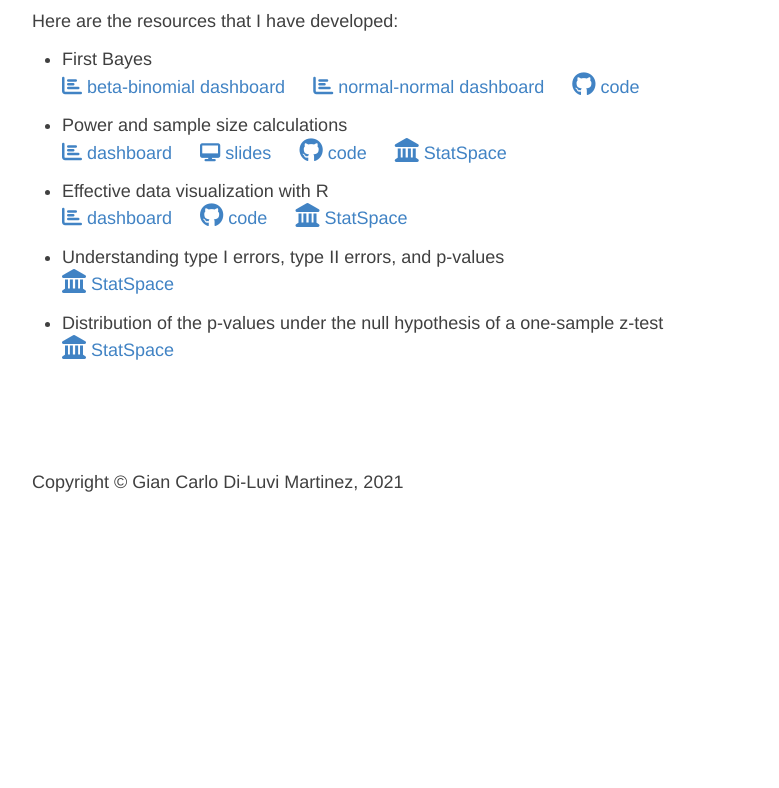
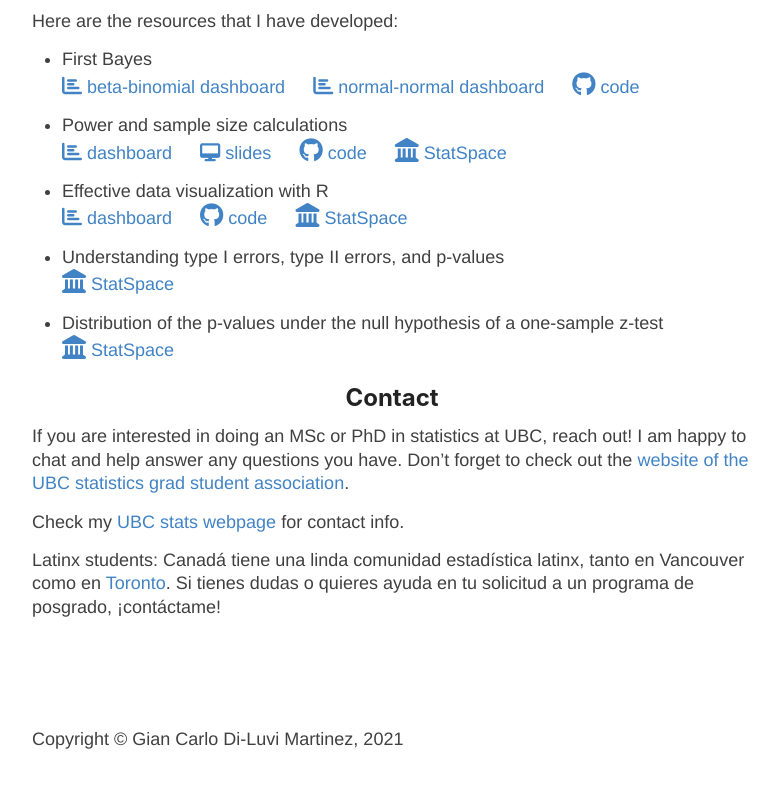
Before and after one commit to giankdiluvi/giankdiluvi.github.io, a Jekyll site: the page built from index.md, in a window 1280 px wide and 900 px high, scrolled down 1714 px. Shown: the top 788 px of the window, without its empty margins (248-1027 px from the left). Built offline with Jekyll 4.4.1, drawn with Linux system fonts in a browser that asks for light colours; nearby versions of some CDN libraries; our own code applies the rules of GitHub Pages for plain Markdown files; before the commit the page ends 2357 px from its top, so only the background shows below that.

Commit message:
add contact info and help offer

```diff
--- a/index.md
+++ b/index.md
@@ -184,6 +184,30 @@ Here are the resources that I have developed:
   <i class="fas fa-landmark" style="font-size:24px"></i> StatSpace
 </a>
 
+
+
+
+## Contact
+
+If you are interested in doing an MSc or PhD in statistics at UBC, reach out!
+I am happy to chat and help answer any questions you have.
+Don't forget to check out the
+[website of the UBC statistics grad student association](https://www.stat.ubc.ca/sgsa).
+
+Check my [UBC stats webpage](https://www.stat.ubc.ca/users/gian-carlo-di-luvi)
+for contact info.
+
+Latinx students: Canadá tiene una linda comunidad estadística latinx,
+tanto en Vancouver como en
+[Toronto](https://www.statistics.utoronto.ca/people/directories/all-faculty/vianey-leos-barajas).
+Si tienes dudas o quieres ayuda en tu solicitud a un programa de posgrado,
+¡contáctame!
+
+
+
+
+
+
 <br>
 <br>
 <br>
```
Also changed, not shown: 3 other files.
